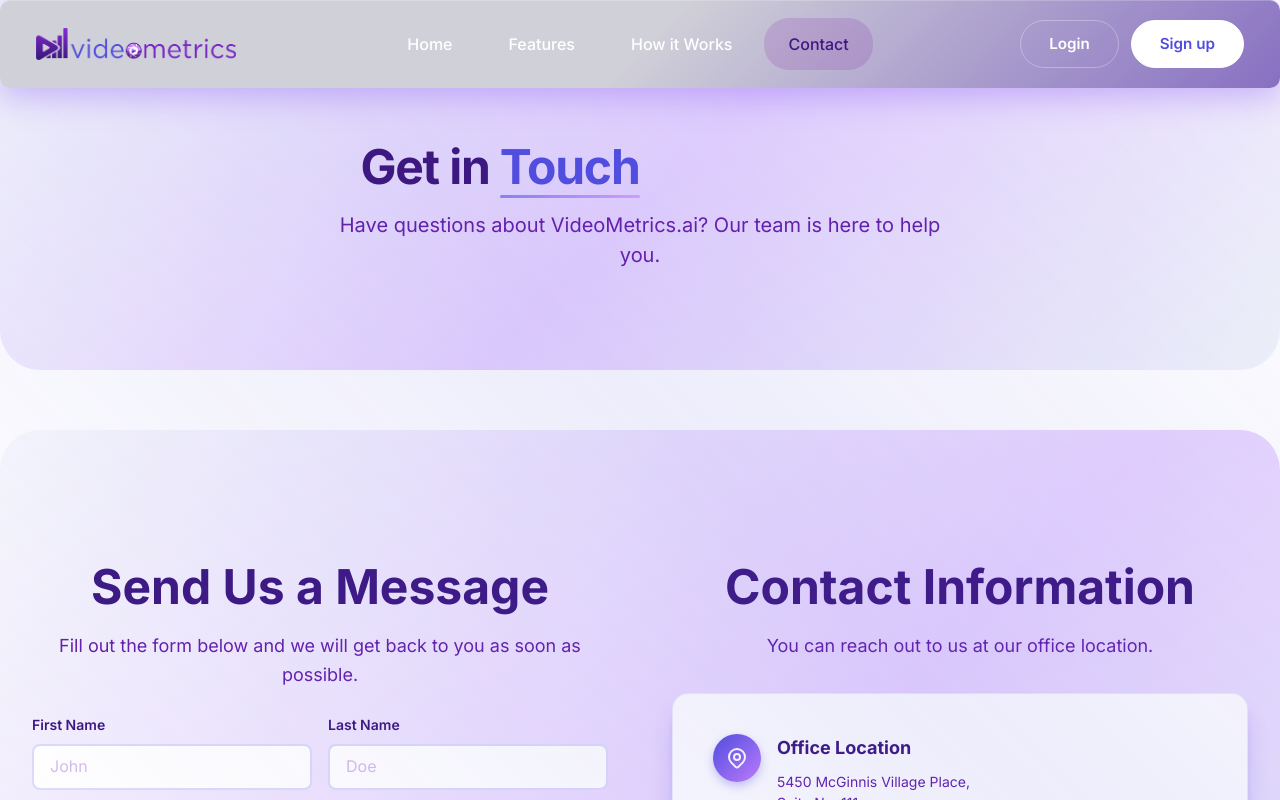
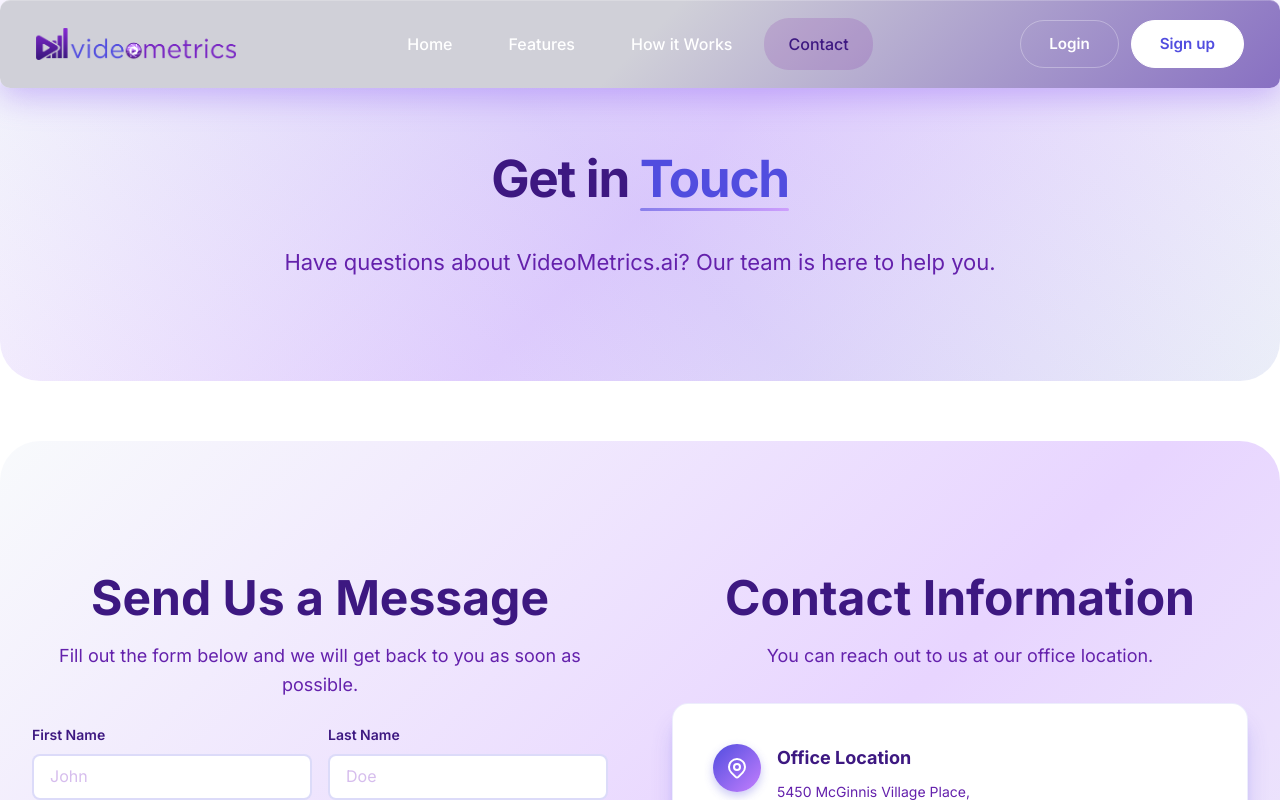
Before and after one commit to karthi0348/videometrics-ui, a Next.js app: page /contact in a window 1280 px wide. Shown: the top 800 px of the page. Built offline with nearby package versions, Linux system fonts and the light colour scheme.

Commit message:
contacthero chnages

```diff
--- a/src/app/contact/components/ContactHeroSection.tsx
+++ b/src/app/contact/components/ContactHeroSection.tsx
@@ -14,18 +14,18 @@ export default function ContactHero({
   className = "",
 }: ContactHeroProps) {
   return (
-    <section className={`section contact-hero-section ${className}`}>
-      <div className="container">
-        <h1 className="section contacttitle">
+    <section className={`hero-contact-wrapper ${className}`}>
+      <div className="hero-contact-container">
+        <h1 className="hero-contact-heading">
           {title.includes("Touch") ? (
             <>
-              Get in <span className="highlight">Touch</span>
+              Get in <span className="hero-highlight-text">Touch</span>
             </>
           ) : (
             title
           )}
         </h1>
-        <p className="subcontacttitle">{subtitle}</p>
+        <p className="hero-contact-description">{subtitle}</p>
       </div>
     </section>
   );
--- a/src/app/contact/styles/ContactHero.css
+++ b/src/app/contact/styles/ContactHero.css
@@ -1,92 +1,88 @@
-.contact-hero-section {
+/* Contact Hero Section Styles */
+.hero-contact-wrapper {
   text-align: center;
   background: linear-gradient(135deg, #f8fafc 0%, #e8d5ff 50%, #f1f5f9 100%);
   font-kerning: normal;
   font-variant-ligatures: none;
-  padding: 100px ;
-
-
+  padding: clamp(60px, 8vw, 120px) clamp(20px, 5vw, 40px);
+  position: relative;
+  overflow: hidden;
 }
 
-.contact-hero-section::before {
+.hero-contact-wrapper::before {
   content: '';
   position: absolute;
   top: 0;
   left: 0;
   right: 0;
   bottom: 0;
-  background: linear-gradient(45deg, transparent 0%, var(--purple-primary-10) 50%, transparent 100%);
+  background: linear-gradient(45deg, transparent 0%, var(--purple-primary-10, rgba(139, 92, 246, 0.1)) 50%, transparent 100%);
   pointer-events: none;
   z-index: 0;
 }
 
-.container {
-  max-width: 100% !important;
+.hero-contact-container {
+  max-width: 1200px;
   margin: 0 auto;
   position: relative;
-  z-index: 0;
+  z-index: 1;
+  width: 100%;
 }
 
-.contacttitle {
-  font-size: 2.25rem;
+.hero-contact-heading {
+  font-size: clamp(2rem, 5vw, 4rem);
   font-weight: 700;
-  margin-bottom: 1.5rem;
-  color: var(--purple-dark);
-  line-height: 1.3;
+  margin-bottom: clamp(1rem, 3vw, 2rem);
+  color: var(--purple-dark, #4c1d95);
+  line-height: 1.2;
   letter-spacing: -0.025em;
-  font-family: var(--font-primary);
+  font-family: var(--font-primary, -apple-system, BlinkMacSystemFont, 'Segoe UI', sans-serif);
   font-synthesis: none;
   font-kerning: normal;
   font-variant-ligatures: none;
   font-display: swap;
-  opacity: 1;
-  visibility: visible;
-  transform: translateY(0);
-  will-change: auto;
-  padding-bottom: 40px 40px 100px;
+  animation: hero-fade-up 0.8s ease-out 0.1s both;
 }
 
-.highlight {
-  color: var(--purple-primary);
+.hero-highlight-text {
+  color: var(--purple-primary, #8b5cf6);
   position: relative;
 }
 
-.highlight::after {
+.hero-highlight-text::after {
   content: '';
   position: absolute;
   bottom: -2px;
   left: 0;
   right: 0;
   height: 3px;
-  background: var(--gradient-purple-primary);
+  background: var(--gradient-purple-primary, linear-gradient(90deg, #8b5cf6, #a855f7));
   border-radius: 2px;
   opacity: 0.6;
   width: 0;
-  animation: underline-expand 0.8s ease-out 0.5s forwards;
+  animation: hero-underline-expand 0.8s ease-out 0.5s forwards;
 }
 
-.subcontacttitle {
-  color: var(--text-secondary);
-  max-width: 32rem;
+.hero-contact-description {
+  color: var(--text-secondary, #64748b);
+  max-width: clamp(280px, 80%, 600px);
   margin: 0 auto;
-  font-size: 1rem;
-  line-height: 1.5;
+  font-size: clamp(0.875rem, 2.5vw, 1.25rem);
+  line-height: 1.6;
   font-weight: 400;
-  font-family: var(--font-primary);
+  font-family: var(--font-primary, -apple-system, BlinkMacSystemFont, 'Segoe UI', sans-serif);
   font-synthesis: none;
   font-kerning: normal;
   font-variant-ligatures: none;
   font-display: swap;
-  opacity: 1;
-  visibility: visible;
-  transform: translateY(0);
-  will-change: auto;
+  animation: hero-fade-up 0.8s ease-out 0.2s both;
 }
 
-@keyframes fadeInUp {
+/* Animations */
+@keyframes hero-fade-up {
   0% {
-    opacity: 0.7;
-    transform: translateY(15px);
+    opacity: 0;
+    transform: translateY(20px);
   }
   100% {
     opacity: 1;
@@ -94,7 +90,7 @@
   }
 }
 
-@keyframes underline-expand {
+@keyframes hero-underline-expand {
   from {
     width: 0;
   }
@@ -103,180 +99,195 @@
   }
 }
 
-.contacttitle {
-  animation: fadeInUp 0.8s ease-out 0.1s both;
-}
+/* Mobile First Responsive Design */
 
-.subcontacttitle {
-  animation: fadeInUp 0.8s ease-out 0.2s both;
-}
-
-@media (max-width: 480px) {
-
-
-  .contacttitle {
-    font-size: clamp(2rem, 6vw, 3rem);
-    color: var(--purple-dark);
-    line-height: 0.8;
-    max-width: 800px;
-    animation: fadeInUp 0.8s ease-out 0.1s both;
+/* Extra Small Devices (phones, 320px and up) */
+@media (max-width: 575px) {
+  .hero-contact-wrapper {
+    padding: 80px 16px;
   }
 
-  .subcontacttitle {
-    font-size: 0.9375rem;
+  .hero-contact-heading {
+    font-size: clamp(1.75rem, 8vw, 2.5rem);
+    margin-bottom: 1.25rem;
+    line-height: 1.3;
+  }
 
+  .hero-contact-description {
+    font-size: 0.9rem;
+    max-width: 95%;
   }
 }
 
-@media (min-width: 480px) and (max-width: 575px) {
-  .contacttitle {
-    font-size: clamp(2rem, 6vw, 3rem);
-    color: var(--purple-dark);
-    line-height: 0.8;
-    max-width: 800px;
-    animation: fadeInUp 0.8s ease-out 0.1s both;
+/* Small Devices (landscape phones, 576px and up) */
+@media (min-width: 576px) and (max-width: 767px) {
+  .hero-contact-wrapper {
+    padding: 70px 20px;
   }
 
-  .subcontacttitle {
-    font-size: 0.9375rem;
+  .hero-contact-heading {
+    font-size: clamp(2rem, 7vw, 2.75rem);
+    margin-bottom: 1.5rem;
+  }
+
+  .hero-contact-description {
+    font-size: 1rem;
+    max-width: 90%;
   }
 }
 
-@media (min-width: 576px) {
-  .contacttitle {
-    font-size: clamp(2rem, 6vw, 3rem);
-    color: var(--purple-dark);
-    line-height: 0.8;
-    max-width: 800px;
-    animation: fadeInUp 0.8s ease-out 0.1s both;
+/* Medium Devices (tablets, 768px and up) */
+@media (min-width: 768px) and (max-width: 991px) {
+  .hero-contact-wrapper {
+    padding: 80px 24px;
   }
 
-  .subcontacttitle {
+  .hero-contact-heading {
+    font-size: clamp(2.25rem, 6vw, 3.25rem);
+    margin-bottom: 1.75rem;
+  }
+
+  .hero-contact-description {
+    font-size: 1.125rem;
+    max-width: 85%;
+  }
+}
+
+/* Large Devices (desktops, 992px and up) */
+@media (min-width: 992px) and (max-width: 1199px) {
+  .hero-contact-wrapper {
+    padding: 90px 32px;
+  }
+
+  .hero-contact-heading {
+    font-size: clamp(2.5rem, 5vw, 3.5rem);
+    margin-bottom: 2rem;
+  }
+
+  .hero-contact-description {
+    font-size: 1.25rem;
+    max-width: 80%;
+  }
+}
+
+/* Extra Large Devices (large desktops, 1200px and up) */
+@media (min-width: 1200px) and (max-width: 1399px) {
+  .hero-contact-wrapper {
+    padding: 100px 40px;
+  }
+
+  .hero-contact-heading {
+    font-size: clamp(2.75rem, 4vw, 3.75rem);
+    margin-bottom: 2.25rem;
+  }
+
+  .hero-contact-description {
+    font-size: 1.375rem;
+    max-width: 75%;
+  }
+}
+
+/* XXL Devices (larger desktops, 1400px and up) */
+@media (min-width: 1400px) {
+  .hero-contact-wrapper {
+    padding: 120px 40px;
+  }
+
+  .hero-contact-heading {
+    font-size: clamp(3rem, 3.5vw, 4rem);
+    margin-bottom: 2.5rem;
+  }
+
+  .hero-contact-description {
+    font-size: 1.5rem;
+    max-width: 70%;
+  }
+}
+
+/* Landscape Orientation Adjustments */
+@media (max-width: 767px) and (orientation: landscape) {
+  .hero-contact-wrapper {
+    padding: 40px 20px;
+  }
+
+  .hero-contact-heading {
+    font-size: clamp(1.5rem, 6vw, 2.25rem);
+    margin-bottom: 1rem;
+  }
+
+  .hero-contact-description {
+    font-size: 0.875rem;
+  }
+}
+
+@media (min-width: 768px) and (max-width: 1024px) and (orientation: landscape) {
+  .hero-contact-wrapper {
+    padding: 60px 32px;
+  }
+
+  .hero-contact-heading {
+    font-size: clamp(2rem, 5vw, 2.75rem);
+    margin-bottom: 1.5rem;
+  }
+
+  .hero-contact-description {
     font-size: 1rem;
   }
 }
 
-@media (min-width: 768px) {
-  .contacttitle {
-    font-size: clamp(2rem, 6vw, 3rem);
-    color: var(--purple-dark);
-    line-height: 0.8;
-    max-width: 800px;
-    animation: fadeInUp 0.8s ease-out 0.1s both;
+/* High Contrast Support */
+@media (prefers-contrast: high) {
+  .hero-highlight-text {
+    color: var(--purple-accent, #7c3aed);
   }
 
-  .subcontacttitle {
-    font-size: 1.125rem;
-    max-width: 36rem;
+  .hero-highlight-text::after {
+    opacity: 1;
+    background: var(--purple-accent, #7c3aed);
   }
 }
 
-@media (min-width: 992px) {
-  .contacttitle {
-font-size: clamp(2rem, 6vw, 3rem);
-    color: var(--purple-dark);
-    line-height: 0.8;
-    max-width: 800px;
-    animation: fadeInUp 0.8s ease-out 0.1s both;
-  }
-
-  .subcontacttitle {
-    font-size: 1.25rem;
-    max-width: 40rem;
-  }
-}
-/*
-@media (min-width: 1200px) {
-  .contacttitle {
-    font-size: 3.75rem;
-    margin-bottom: 2rem;
-  }
-
-  .subcontacttitle {
-    font-size: 1.375rem;
-    max-width: 44rem;
-  }
-} */
-
-@media (min-width: 1400px) {
-
-  .contacttitle {
-    font-size: 4rem;
-    margin-bottom: 2.5rem;
-  }
-
-  .subcontacttitle {
-    font-size: 1.5rem;
-    max-width: 48rem;
-  }
-}
-
-@media (max-width: 767px) and (orientation: landscape) {
-  .contacttitle {
-    font-size: 2rem;
-    margin-bottom: 1rem;
-  }
-
-  .subcontacttitle {
-    font-size: 0.9375rem;
-  }
-}
-
-@media (min-width: 768px) and (max-width: 1024px) and (orientation: landscape) {
-  .subcontacttitle {
-    font-size: 1.125rem;
-  }
-}
-
-@media (prefers-contrast: high) {
-  .highlight {
-    color: var(--purple-accent);
-  }
-
-  .highlight::after {
-    opacity: 0.8;
-  }
-}
-
+/* Reduced Motion Support */
 @media (prefers-reduced-motion: reduce) {
-  .contacttitle,
-  .subcontacttitle {
+  .hero-contact-heading,
+  .hero-contact-description {
     animation: none;
   }
 
-  .highlight::after {
+  .hero-highlight-text::after {
     animation: none;
     width: 100%;
   }
 }
 
-
-
+/* Print Styles */
 @media print {
-  .contact-hero-section {
+  .hero-contact-wrapper {
     background: none;
     padding: 2rem 1rem;
+    color: black;
   }
 
-  .contact-hero-section::before {
+  .hero-contact-wrapper::before {
     display: none;
   }
 
-  .highlight {
-    color: var(--purple-primary);
+  .hero-highlight-text {
+    color: black;
   }
 
-  .highlight::after {
+  .hero-highlight-text::after {
     display: none;
   }
 
-  .contacttitle,
-  .subcontacttitle {
+  .hero-contact-heading,
+  .hero-contact-description {
     animation: none;
   }
 }
 
-.contact-item:focus-within {
-  outline: 2px solid var(--purple-accent);
+/* Focus Styles for Accessibility */
+.hero-contact-wrapper:focus-within {
+  outline: 2px solid var(--purple-accent, #7c3aed);
   outline-offset: 2px;
 }
```
